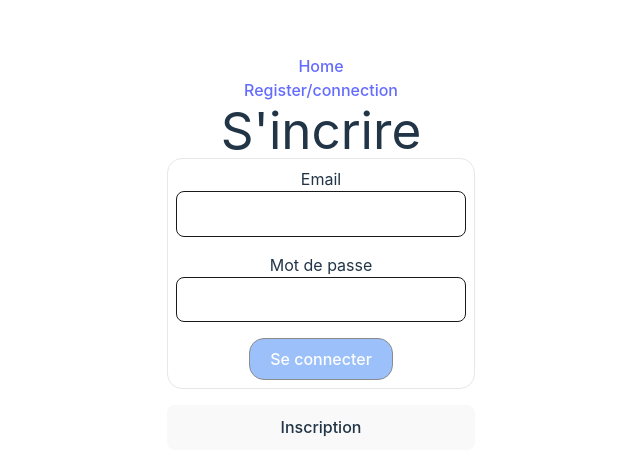
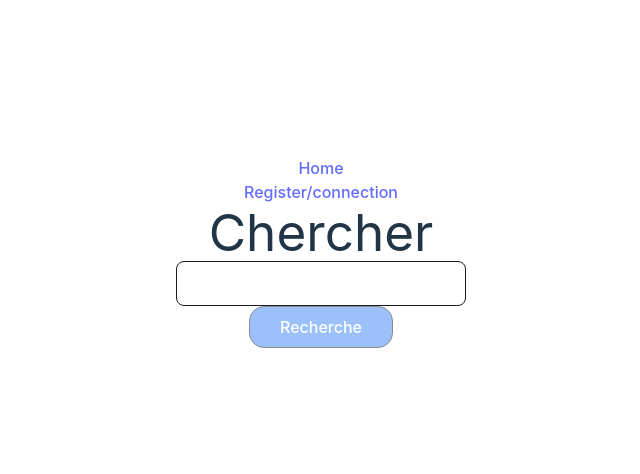
Before and after one commit to thomas-spinec/silver-micro, a React (Vite) app in the folder front/: page /authentication in a window 1280 px wide. Shown: the part 148-622 px from the top of the page, without its empty margins (319-959 px from the left). Built offline with nearby package versions, Linux system fonts and the light colour scheme.

Commit message:
add search page for authentication

```diff
--- a/front/src/components/Login.jsx
+++ b/front/src/components/Login.jsx
@@ -131,11 +131,9 @@ function Login({ changeForm }) {
             <input
               type="email"
               name="email"
-              defaultValue={user?.email}
-              onChange={(e) => {
-                setUser({ ...user, email: e.target.value });
-                checkError("email", e.target.value);
-              }}
+              value={user?.email}
+              readOnly={true}
+              className="cursor-not-allowed "
             />
             <p>{error?.email}</p>
           </div>
@@ -172,7 +170,6 @@ function Login({ changeForm }) {
           )}
         </form>
       </div>
-      <button onClick={changeForm}>Inscription</button>
     </div>
   );
 }
--- a/front/src/components/Register.jsx
+++ b/front/src/components/Register.jsx
@@ -270,7 +270,6 @@ function Register({ changeForm }) {
           </p>
         )}
       </form>
-      <button onClick={changeForm}>Connexion</button>
     </div>
   );
 }
--- /dev/null
+++ b/front/src/components/Search.jsx
@@ -0,0 +1,105 @@
+import {useState, useContext} from 'react';
+import { userActions } from "../services/userServices";
+import { UserContext } from "../context/userContext";
+
+function Search({ changeForm }) {
+
+    const {userContext, setUserContext } = useContext(UserContext);
+    const [email, setEmail] = useState('');
+    const [error, setError] = useState({
+        email: "",
+        form: "disabled",
+        submit: {
+            status: null,
+            message: null,
+        },
+    });
+
+    const checkError = (name, value) => {
+        switch (name) {
+            case "email":
+                if (!value.includes("@")) {
+                    setError({
+                        ...error,
+                        email: "Adresse email invalide",
+                        form: "disabled",
+                    });
+                } else {
+                    setError({
+                        ...error,
+                        email: null,
+                        form: null,
+                    });
+                }
+                break;
+            default:
+                break;
+        }
+    };
+
+
+    const handleSubmit = async (data) => {
+
+        if (error.form === null) {
+            const response = await userActions.findUserByEmail(data);
+            if (response.status) {
+                setUserContext({
+                    ...userContext,
+                    email: response.data.email,
+                })
+                changeForm("Se connecter")
+            } else {
+                setError({
+                    ...error,
+                    submit: {
+                        status: response.status,
+                        message: "Aucun utilisateur trouvé avec cet email, vous allez être redirigé vers la page d'inscription.",
+                    },
+                })
+                setTimeout(() => {
+                    changeForm("S'inscrire");
+                }, 2000);
+            }
+        }
+    }
+
+
+  return (
+    <div>
+      <form>
+      <input
+        type="email"
+        id="email"
+        name="email"
+        onChange={(e) => {
+            setEmail(e.target.value);
+            checkError("email", e.target.value);
+        }}
+       />
+        <p>{error?.email}</p>
+        <input
+          type="submit"
+          value="Recherche"
+          disabled={error.form === "disabled"}
+          onClick={(e) => {
+            e.preventDefault();
+            // handleRegister(user);
+            handleSubmit(email);
+          }}
+          className="bg-blue-500 text-white rounded-[15px] p-2 cursor-pointer w-[50%] self-center hover:bg-blue-700 disabled:opacity-50 disabled:cursor-not-allowed"
+        />
+         {error.submit?.status !== null && (
+          <p
+            className={`${
+              error.submit.status ? "text-green-500" : "text-red-500"
+            }`}
+          >
+            {error.submit.message}
+          </p>
+        )}
+        </form>
+    </div>
+  )
+}
+
+export default Search
--- a/front/src/pages/Authentication.jsx
+++ b/front/src/pages/Authentication.jsx
@@ -4,19 +4,18 @@ import { useNavigate, useLocation } from "react-router-dom";
 
 import Register from "../components/Register";
 import Login from "../components/Login";
+import Search from "../components/Search"
 
 function Authentication() {
   const navigate = useNavigate();
   const location = useLocation();
-  const [isRegister, setIsRegister] = useState(
-    location.state?.action === "S'incrire" ?? true
-  );
-  const [title, setTitle] = useState(location.state?.action ?? "S'incrire");
+  const [action, setAction] = useState(location.state?.action ?? "Chercher");
+  const [title, setTitle] = useState(location.state?.action ?? "Chercher");
   const { connected } = useContext(UserContext);
 
-  const changeForm = () => {
-    setIsRegister(!isRegister);
-    setTitle(isRegister ? "Se connecter" : "S'incrire");
+  const changeForm = (value) => {
+    setAction(value);
+    setTitle(value);
   };
 
   useEffect(() => {
@@ -25,16 +24,40 @@ function Authentication() {
     }
   }, [connected, navigate]);
 
+
+
   return (
     <div>
       <h1>{title}</h1>
-      {isRegister ? (
+      {
+        action === "Chercher" ? <Search changeForm={changeForm}/> : action === "S'inscrire" ? <Register changeForm={changeForm} /> : <Login changeForm={changeForm} />
+      }
+    </div>
+  );
+
+
+  {if (action === "Chercher") {
+    return (
+      <div>
+        <h1>{title}</h1>
+        <Search changeForm={changeForm}/>
+      </div>
+    );
+  } else if (action === "S'incrire") {
+    return (
+      <div>
+        <h1>{title}</h1>
         <Register changeForm={changeForm} />
-      ) : (
-        <Login changeForm={changeForm} />
-      )}
+      </div>
+    );
+  }
+  return (
+    <div>
+      <h1>{title}</h1>
+      <Login changeForm={changeForm} />
     </div>
   );
 }
+}
 
 export default Authentication;
--- a/front/src/pages/Home.jsx
+++ b/front/src/pages/Home.jsx
@@ -26,7 +26,7 @@ function Home() {
         ) : (
           <button
             onClick={() =>
-              navigate("/authentication", { state: { action: "Se connecter" } })
+              navigate("/authentication", { state: { action: "Chercher" } })
             }
           >
             Connexion
--- a/front/src/services/userServices.jsx
+++ b/front/src/services/userServices.jsx
@@ -36,4 +36,16 @@ export const userActions = {
       console.log(err);
     }
   },
+
+  //find user by email
+  async findUserByEmail(email) {
+    try {
+      const response = await instance.post("/user/find",JSON.stringify({ email })
+      );
+      return response.data;
+    } catch (err) {
+      console.log(err);
+      return err.response.data;
+    }
+  },
 };
```
Also changed, not shown: 2 other files (tests, documents, lock files or other folders).
